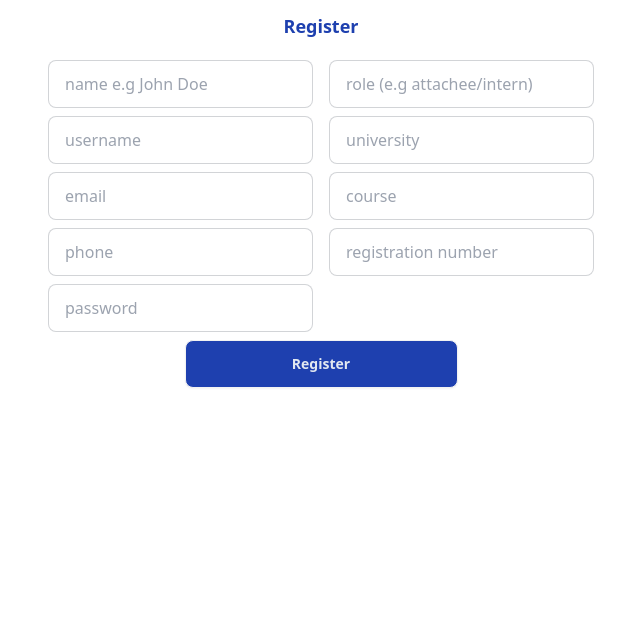
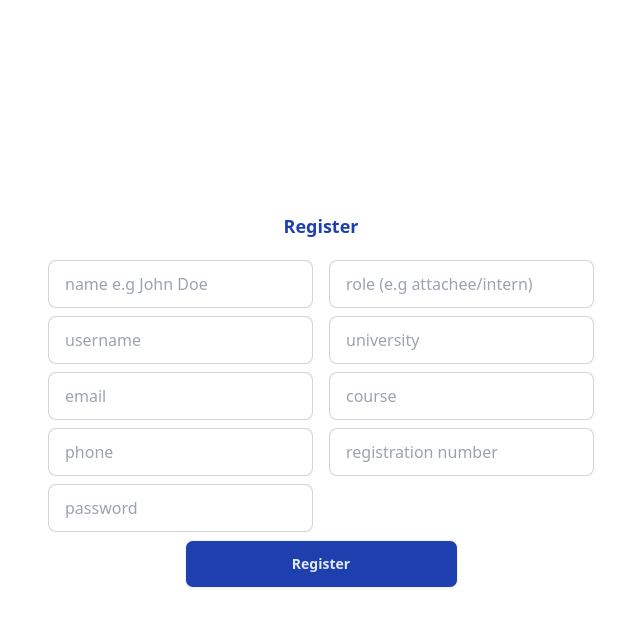
Before and after one commit to kingaranjoroge/InternConnect, a React (Vite) app in the folder frontend/: page /user-registration in a window 1280 px wide. Shown: the top 626 px of the page, without its empty margins (319-959 px from the left). Built offline with nearby package versions, Linux system fonts and the light colour scheme.

Commit message:
modify height settings

```diff
--- a/frontend/src/pages/auth/OrgRegistration.jsx
+++ b/frontend/src/pages/auth/OrgRegistration.jsx
@@ -37,7 +37,7 @@
       };
 
   return (
-    <main className="flex items-center justify-center w-screen h-screen">
+    <main className="flex items-center justify-center w-screen min-h-screen overflow-auto">
         <form className="flex flex-col gap-2 w-3/4 sm:w-3/5 md:w-1/2 lg:w-1/3" onSubmit={handleSubmit}>
             <div className="flex items-center justify-center py-3">
                 <h1 className="text-blue-800 font-bold text-lg">Register</h1>
--- a/frontend/src/pages/auth/UserRegistration.jsx
+++ b/frontend/src/pages/auth/UserRegistration.jsx
@@ -57,7 +57,7 @@
     }
 
   return (
-    <main className="flex items-center justify-center w-screen h-full">
+    <main className="flex items-center justify-center w-screen min-h-screen overflow-auto">
         <form className="flex flex-col gap-2 w-3/4 sm:w-auto" onSubmit={handleSubmit}>
             <div className="flex items-center justify-center py-3">
                 <h1 className="text-blue-800 font-bold text-lg">Register</h1>
```
